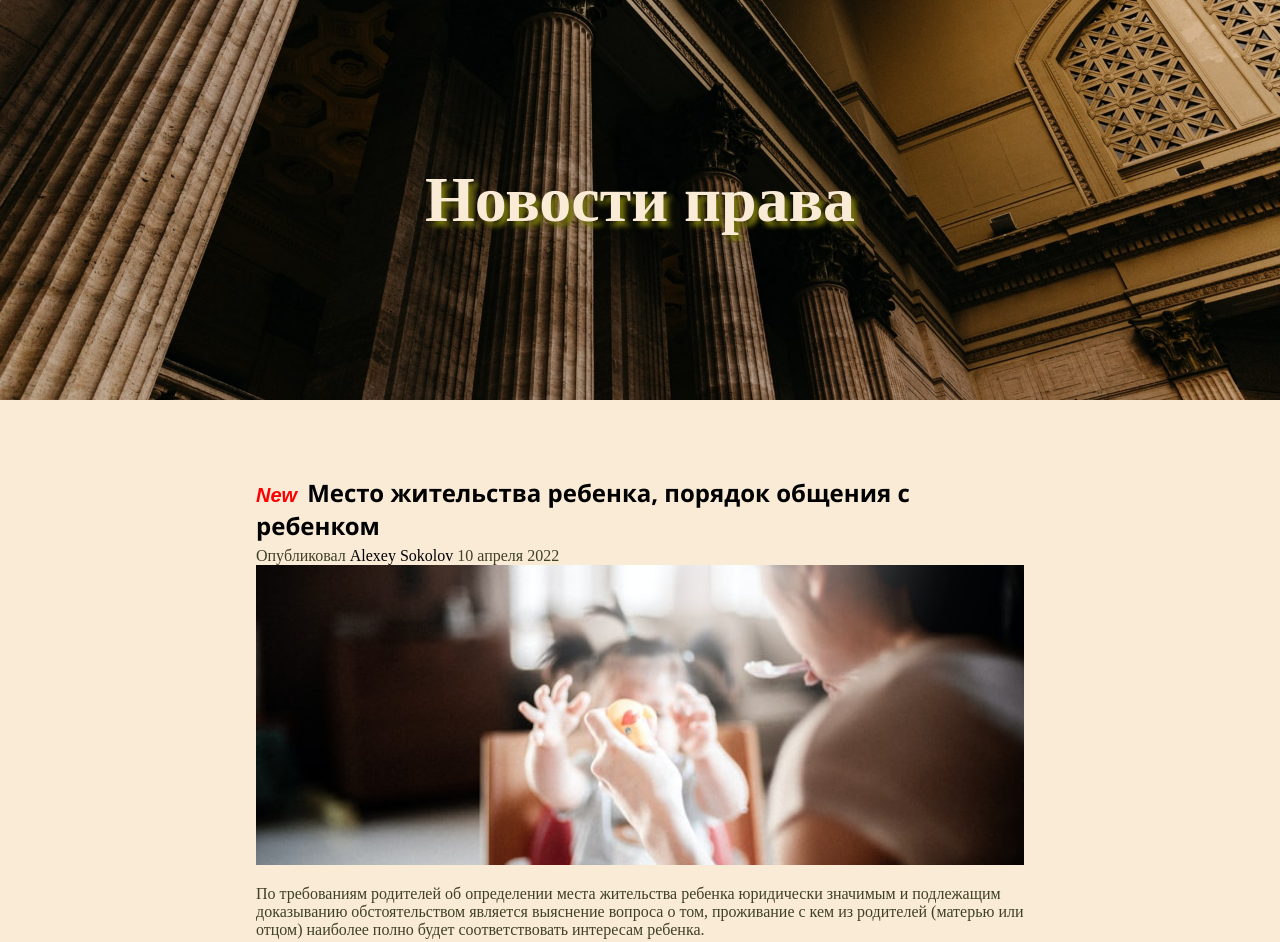
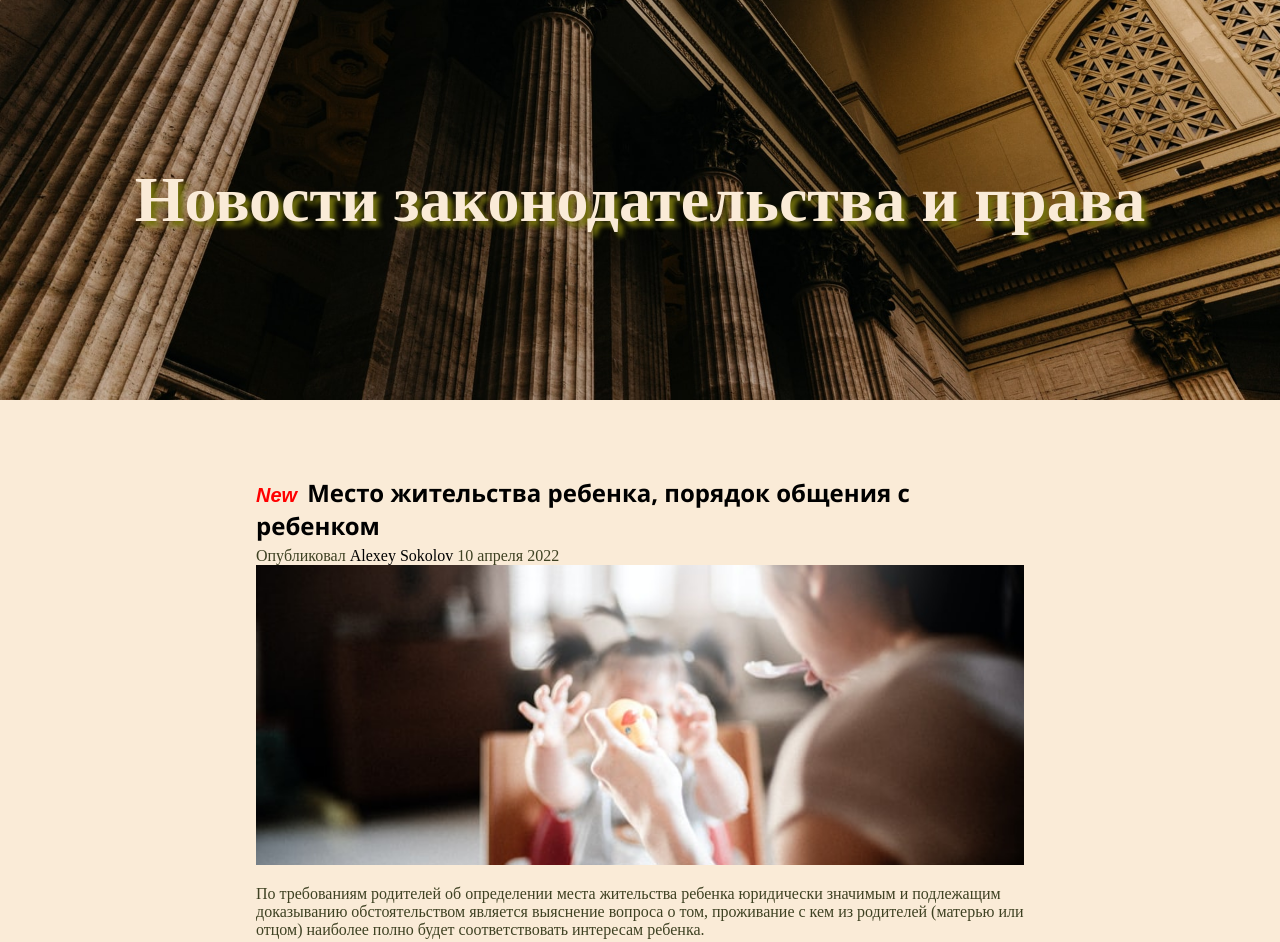
Before and after one commit to alexeyvsokolov/news-site, a plain HTML site: page index.html in a window 1280 px wide. Shown: the top 942 px of the page. Drawn offline with Linux system fonts and the light colour scheme.

Commit message:
edit title on homepage

```diff
--- a/index.html
+++ b/index.html
@@ -5,12 +5,12 @@
 <head>
     <meta charset="utf-8">
     <meta name="viewport" content="width=device-width, initial-scale=1.0">
-    <title>Новости</title>
+    <title>Новости законодательства и права</title>
     <link rel="stylesheet" href="css/style.css">
 </head>
 <body>
     <header>
-        <h1>Новости права</h1>
+        <h1>Новости законодательства и права</h1>
     </header>
 
     <section class="news">
```
